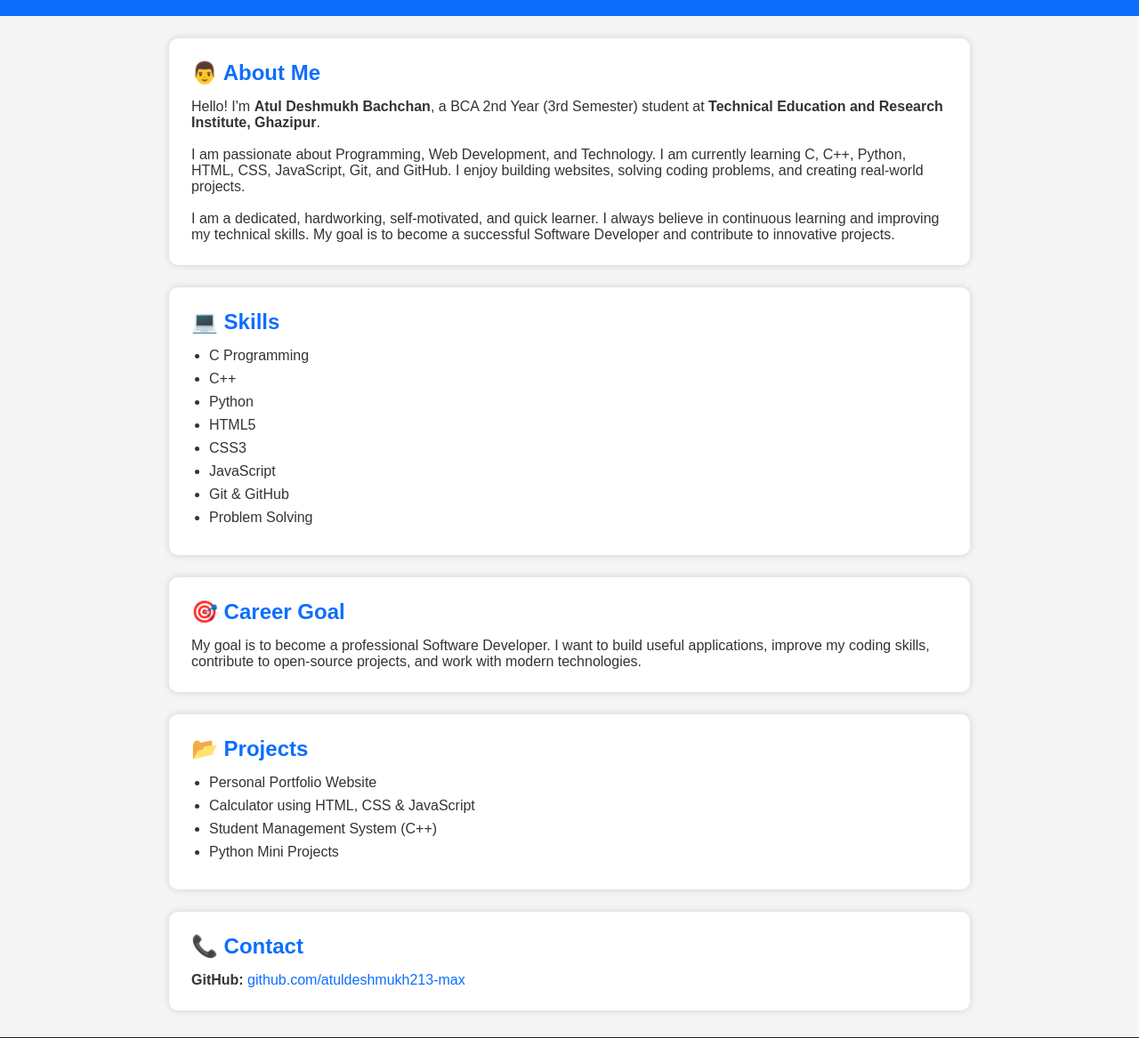
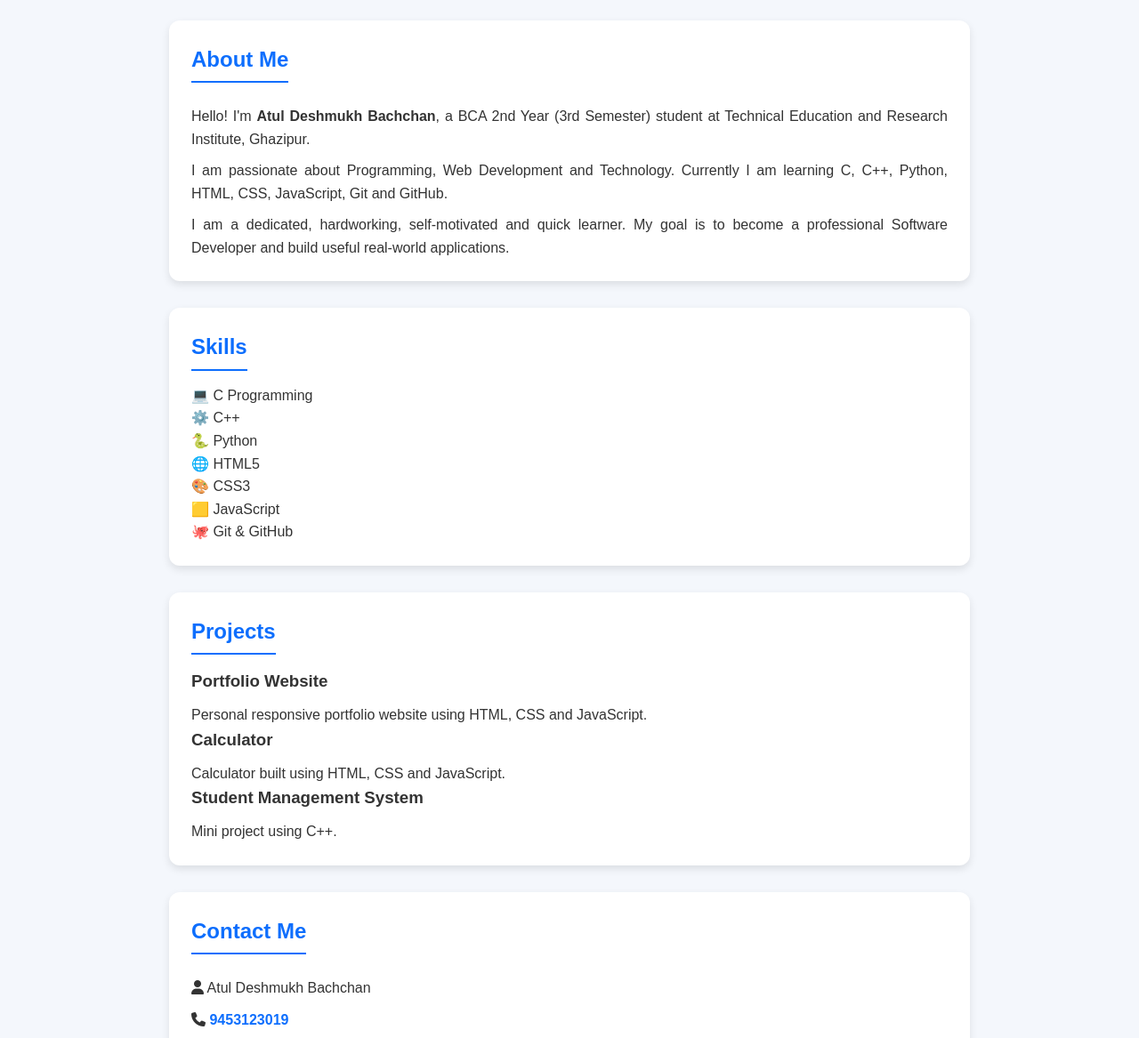
Before and after one commit to atuldeshmukh213-max/Atul-portfolio, a plain HTML site: page index.html in a window 1280 px wide. Shown: the part 310-1477 px from the top of the page at 89% size. Drawn offline with Linux system fonts and the light colour scheme.

Commit message:
Update index.html

```diff
--- a/index.html
+++ b/index.html
@@ -5,172 +5,125 @@
 <meta name="viewport" content="width=device-width, initial-scale=1.0">
 <title>Atul Deshmukh Bachchan | Portfolio</title>
 
-<style>
-*{
-    margin:0;
-    padding:0;
-    box-sizing:border-box;
-    font-family:Arial,sans-serif;
-}
+<link rel="stylesheet" href="style.css">
 
-body{
-    background:#f5f5f5;
-    color:#333;
-}
-
-header{
-    background:#0d6efd;
-    color:white;
-    text-align:center;
-    padding:40px 20px;
-}
-
-header img{
-    width:170px;
-    height:170px;
-    border-radius:50%;
-    border:5px solid white;
-    object-fit:cover;
-    margin-bottom:15px;
-}
-
-section{
-    max-width:900px;
-    margin:25px auto;
-    background:white;
-    padding:25px;
-    border-radius:10px;
-    box-shadow:0 0 10px rgba(0,0,0,.15);
-}
-
-h2{
-    color:#0d6efd;
-    margin-bottom:15px;
-}
-
-ul{
-    margin-left:20px;
-}
-
-li{
-    margin-bottom:8px;
-}
-
-a{
-    color:#0d6efd;
-    text-decoration:none;
-}
-
-footer{
-    background:#222;
-    color:white;
-    text-align:center;
-    padding:20px;
-    margin-top:30px;
-}
-</style>
+<link rel="stylesheet"
+href="https://cdnjs.cloudflare.com/ajax/libs/font-awesome/6.5.2/css/all.min.css">
 
 </head>
 <body>
 
-<header>
+<header class="hero">
 
-<img src="photo.jpg" alt="Atul Deshmukh Bachchan">
+<img src="jpj.png" alt="Atul Deshmukh Bachchan" class="profile">
 
 <h1>Atul Deshmukh Bachchan</h1>
 
 <h3>BCA Student | Web Developer | Programmer</h3>
 
+<p class="tagline">
+Dedicated • Hardworking • Quick Learner • Passionate about Technology
+</p>
+
+<div class="buttons">
+
+<a href="https://github.com/atuldeshmukh213-max" target="_blank" class="btn">
+<i class="fab fa-github"></i> GitHub
+</a>
+
+<a href="https://wa.me/919453123019" target="_blank" class="btn whatsapp">
+<i class="fab fa-whatsapp"></i> WhatsApp
+</a>
+
+<a href="tel:+919453123019" class="btn call">
+<i class="fas fa-phone"></i> Call Me
+</a>
+
+</div>
+
 </header>
 
-<section>
+<section id="about">
 
-<h2>👨 About Me</h2>
+<h2>About Me</h2>
 
 <p>
-Hello! I'm <strong>Atul Deshmukh Bachchan</strong>, a BCA 2nd Year (3rd Semester)
-student at <strong>Technical Education and Research Institute, Ghazipur</strong>.
+Hello! I'm <b>Atul Deshmukh Bachchan</b>, a BCA 2nd Year (3rd Semester) student at Technical Education and Research Institute, Ghazipur.
 </p>
 
-<br>
+<p>
+I am passionate about Programming, Web Development and Technology. Currently I am learning C, C++, Python, HTML, CSS, JavaScript, Git and GitHub.
+</p>
 
 <p>
-I am passionate about Programming, Web Development, and Technology.
-I am currently learning C, C++, Python, HTML, CSS, JavaScript, Git, and GitHub.
-I enjoy building websites, solving coding problems, and creating real-world projects.
-</p>
-
-<br>
-
-<p>
-I am a dedicated, hardworking, self-motivated, and quick learner.
-I always believe in continuous learning and improving my technical skills.
-My goal is to become a successful Software Developer and contribute to innovative projects.
+I am a dedicated, hardworking, self-motivated and quick learner. My goal is to become a professional Software Developer and build useful real-world applications.
 </p>
 
 </section>
 
-<section>
+<section id="skills">
 
-<h2>💻 Skills</h2>
+<h2>Skills</h2>
 
-<ul>
-<li>C Programming</li>
-<li>C++</li>
-<li>Python</li>
-<li>HTML5</li>
-<li>CSS3</li>
-<li>JavaScript</li>
-<li>Git & GitHub</li>
-<li>Problem Solving</li>
-</ul>
+<div class="card">💻 C Programming</div>
+<div class="card">⚙️ C++</div>
+<div class="card">🐍 Python</div>
+<div class="card">🌐 HTML5</div>
+<div class="card">🎨 CSS3</div>
+<div class="card">🟨 JavaScript</div>
+<div class="card">🐙 Git & GitHub</div>
 
 </section>
 
-<section>
+<section id="projects">
 
-<h2>🎯 Career Goal</h2>
+<h2>Projects</h2>
 
-<p>
-My goal is to become a professional Software Developer.
-I want to build useful applications, improve my coding skills,
-contribute to open-source projects, and work with modern technologies.
-</p>
+<div class="project">
+<h3>Portfolio Website</h3>
+<p>Personal responsive portfolio website using HTML, CSS and JavaScript.</p>
+</div>
+
+<div class="project">
+<h3>Calculator</h3>
+<p>Calculator built using HTML, CSS and JavaScript.</p>
+</div>
+
+<div class="project">
+<h3>Student Management System</h3>
+<p>Mini project using C++.</p>
+</div>
 
 </section>
 
-<section>
+<section id="contact">
 
-<h2>📂 Projects</h2>
+<h2>Contact Me</h2>
 
-<ul>
-<li>Personal Portfolio Website</li>
-<li>Calculator using HTML, CSS & JavaScript</li>
-<li>Student Management System (C++)</li>
-<li>Python Mini Projects</li>
-</ul>
+<p><i class="fas fa-user"></i> Atul Deshmukh Bachchan</p>
 
-</section>
+<p><i class="fas fa-phone"></i>
+<a href="tel:+919453123019">9453123019</a></p>
 
-<section>
+<p><i class="fab fa-whatsapp"></i>
+<a href="https://wa.me/919453123019">WhatsApp Me</a></p>
 
-<h2>📞 Contact</h2>
-
-<p><strong>GitHub:</strong>
+<p><i class="fab fa-github"></i>
 <a href="https://github.com/atuldeshmukh213-max" target="_blank">
-github.com/atuldeshmukh213-max
-</a>
-</p>
+atuldeshmukh213-max
+</a></p>
 
 </section>
 
 <footer>
 
-<p>© 2026 Atul Deshmukh Bachchan</p>
+<p>&copy; 2026 Atul Deshmukh Bachchan</p>
 
-<p><strong>Keep Learning • Keep Building • Keep Growing 🚀</strong></p>
+<p>Keep Learning • Keep Building • Keep Growing 🚀</p>
 
 </footer>
 
+<script src="script.js"></script>
+
 </body>
-</html>
+    </html>
```
